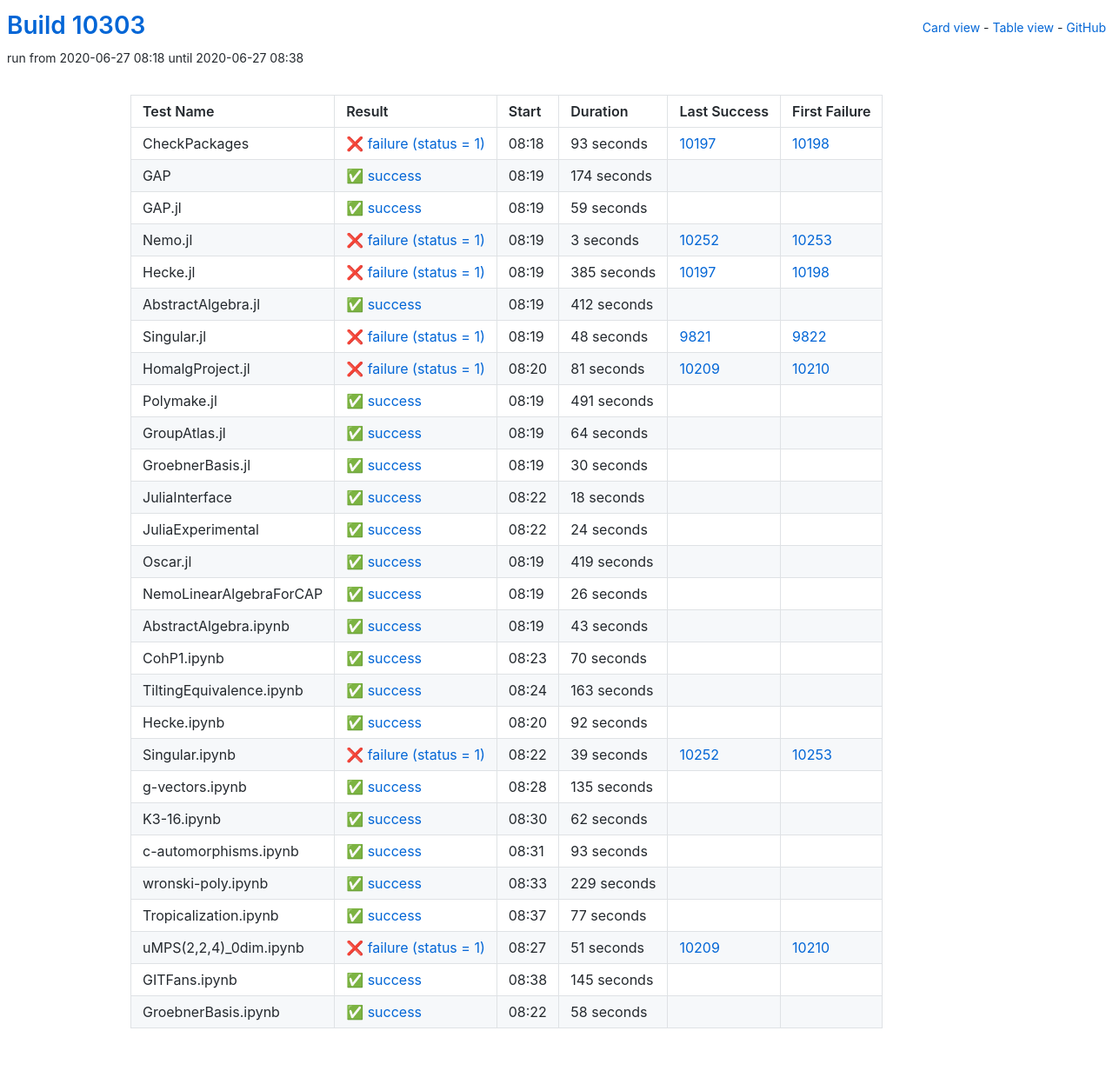
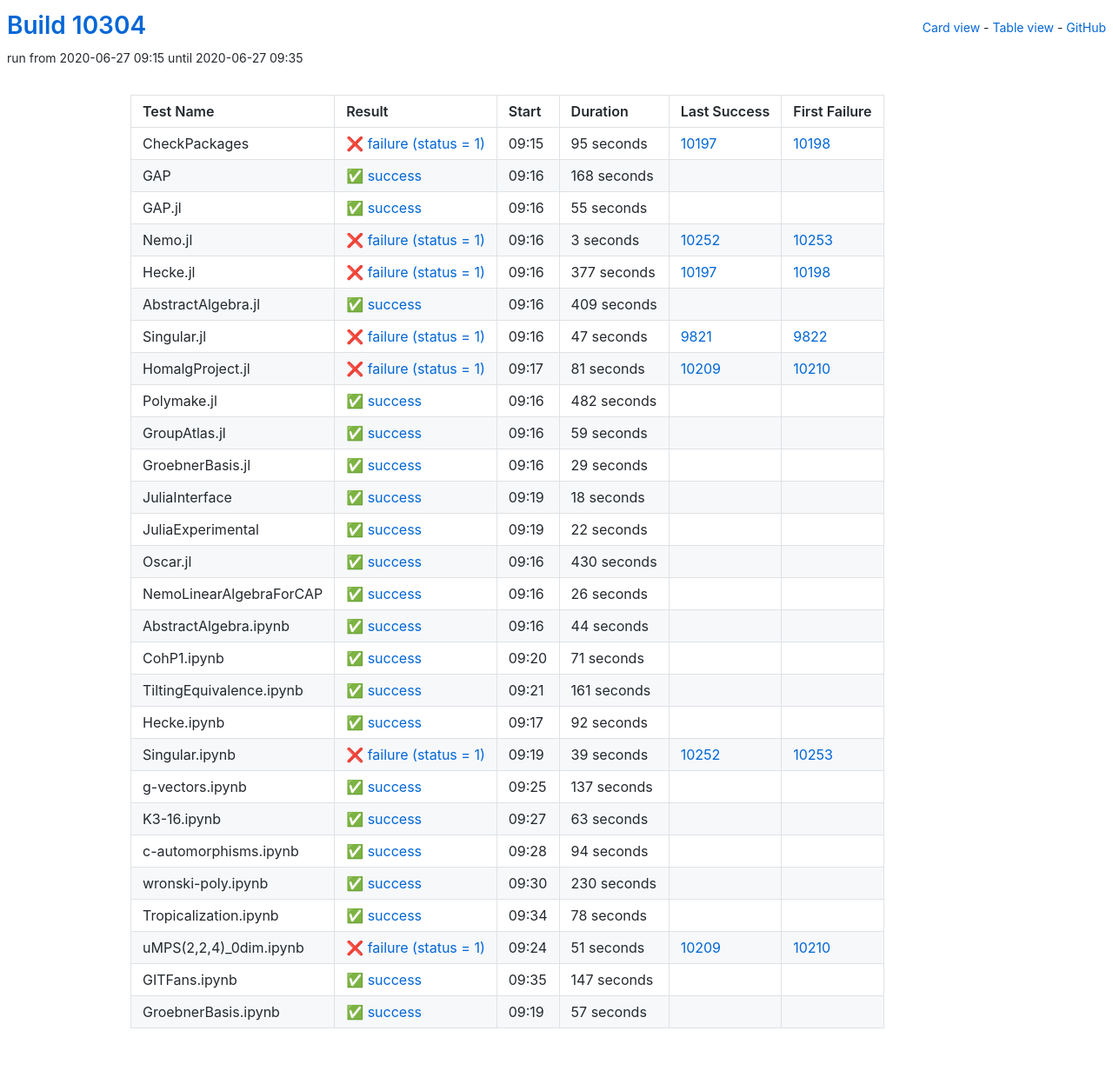
Before and after one commit to oscar-system/oscar-ci-status, a Jekyll site: the page built from table.html, in a window 1280 px wide. Shown: the whole page at 87% size. Built offline with Jekyll 4.4.1, drawn with Linux system fonts in a browser that asks for light colours.

Commit message:
Build #10304

```diff
--- a/_data/ci.yml
+++ b/_data/ci.yml
@@ -1,6 +1,6 @@
 ---
-build: 10303
-build_url: https://oscarci.mathematik.uni-kl.de/job/oscar/10303/
+build: 10304
+build_url: https://oscarci.mathematik.uni-kl.de/job/oscar/10304/
 job: oscar
 organization: oscar-system
 repo: oscar-ci-status
@@ -8,44 +8,44 @@
 tests:
 - name: CheckPackages
   id: checkpackages
-  log: https://oscarci.mathematik.uni-kl.de/job/oscar/10303/artifact/logs/build-10303/CheckPackages.log
-  start: 2020-06-27 08:18
+  log: https://oscarci.mathematik.uni-kl.de/job/oscar/10304/artifact/logs/build-10304/CheckPackages.log
+  start: 2020-06-27 09:15
   success: false
   exitcode: 1
   status: failure
-  duration: 93
+  duration: 95
   last_success: 10197
   last_success_url: https://oscarci.mathematik.uni-kl.de/job/oscar/10197/
   first_failure: 10198
   first_failure_url: https://oscarci.mathematik.uni-kl.de/job/oscar/10198/
 - name: GAP
   id: gap
-  log: https://oscarci.mathematik.uni-kl.de/job/oscar/10303/artifact/logs/build-10303/GAP.log
-  start: 2020-06-27 08:19
+  log: https://oscarci.mathematik.uni-kl.de/job/oscar/10304/artifact/logs/build-10304/GAP.log
+  start: 2020-06-27 09:16
   success: true
   exitcode: 0
   status: success
-  duration: 174
+  duration: 168
   last_success: false
   last_success_url:
   first_failure: false
   first_failure_url:
 - name: GAP.jl
   id: gap-jl
-  log: https://oscarci.mathematik.uni-kl.de/job/oscar/10303/artifact/logs/build-10303/GAP.jl.log
-  start: 2020-06-27 08:19
+  log: https://oscarci.mathematik.uni-kl.de/job/oscar/10304/artifact/logs/build-10304/GAP.jl.log
+  start: 2020-06-27 09:16
   success: true
   exitcode: 0
   status: success
-  duration: 59
+  duration: 55
   last_success: false
   last_success_url:
   first_failure: false
   first_failure_url:
 - name: Nemo.jl
   id: nemo-jl
-  log: https://oscarci.mathematik.uni-kl.de/job/oscar/10303/artifact/logs/build-10303/Nemo.jl.log
-  start: 2020-06-27 08:19
+  log: https://oscarci.mathematik.uni-kl.de/job/oscar/10304/artifact/logs/build-10304/Nemo.jl.log
+  start: 2020-06-27 09:16
   success: false
   exitcode: 1
   status: failure
@@ -56,44 +56,44 @@
   first_failure_url: https://oscarci.mathematik.uni-kl.de/job/oscar/10253/
 - name: Hecke.jl
   id: hecke-jl
-  log: https://oscarci.mathematik.uni-kl.de/job/oscar/10303/artifact/logs/build-10303/Hecke.jl.log
-  start: 2020-06-27 08:19
+  log: https://oscarci.mathematik.uni-kl.de/job/oscar/10304/artifact/logs/build-10304/Hecke.jl.log
+  start: 2020-06-27 09:16
   success: false
   exitcode: 1
   status: failure
-  duration: 385
+  duration: 377
   last_success: 10197
   last_success_url: https://oscarci.mathematik.uni-kl.de/job/oscar/10197/
   first_failure: 10198
   first_failure_url: https://oscarci.mathematik.uni-kl.de/job/oscar/10198/
 - name: AbstractAlgebra.jl
   id: abstractalgebra-jl
-  log: https://oscarci.mathematik.uni-kl.de/job/oscar/10303/artifact/logs/build-10303/AbstractAlgebra.jl.log
-  start: 2020-06-27 08:19
+  log: https://oscarci.mathematik.uni-kl.de/job/oscar/10304/artifact/logs/build-10304/AbstractAlgebra.jl.log
+  start: 2020-06-27 09:16
   success: true
   exitcode: 0
   status: success
-  duration: 412
+  duration: 409
   last_success: false
   last_success_url:
   first_failure: false
   first_failure_url:
 - name: Singular.jl
   id: singular-jl
-  log: https://oscarci.mathematik.uni-kl.de/job/oscar/10303/artifact/logs/build-10303/Singular.jl.log
-  start: 2020-06-27 08:19
+  log: https://oscarci.mathematik.uni-kl.de/job/oscar/10304/artifact/logs/build-10304/Singular.jl.log
+  start: 2020-06-27 09:16
   success: false
   exitcode: 1
   status: failure
-  duration: 48
+  duration: 47
   last_success: 9821
   last_success_url: https://oscarci.mathematik.uni-kl.de/job/oscar/9821/
   first_failure: 9822
   first_failure_url: https://oscarci.mathematik.uni-kl.de/job/oscar/9822/
 - name: HomalgProject.jl
   id: homalgproject-jl
-  log: https://oscarci.mathematik.uni-kl.de/job/oscar/10303/artifact/logs/build-10303/HomalgProject.jl.log
-  start: 2020-06-27 08:20
+  log: https://oscarci.mathematik.uni-kl.de/job/oscar/10304/artifact/logs/build-10304/HomalgProject.jl.log
+  start: 2020-06-27 09:17
   success: false
   exitcode: 1
   status: failure
@@ -104,44 +104,44 @@
   first_failure_url: https://oscarci.mathematik.uni-kl.de/job/oscar/10210/
 - name: Polymake.jl
   id: polymake-jl
-  log: https://oscarci.mathematik.uni-kl.de/job/oscar/10303/artifact/logs/build-10303/Polymake.jl.log
-  start: 2020-06-27 08:19
+  log: https://oscarci.mathematik.uni-kl.de/job/oscar/10304/artifact/logs/build-10304/Polymake.jl.log
+  start: 2020-06-27 09:16
   success: true
   exitcode: 0
   status: success
-  duration: 491
+  duration: 482
   last_success: false
   last_success_url:
   first_failure: false
   first_failure_url:
 - name: GroupAtlas.jl
   id: groupatlas-jl
-  log: https://oscarci.mathematik.uni-kl.de/job/oscar/10303/artifact/logs/build-10303/GroupAtlas.jl.log
-  start: 2020-06-27 08:19
+  log: https://oscarci.mathematik.uni-kl.de/job/oscar/10304/artifact/logs/build-10304/GroupAtlas.jl.log
+  start: 2020-06-27 09:16
   success: true
   exitcode: 0
   status: success
-  duration: 64
+  duration: 59
   last_success: false
   last_success_url:
   first_failure: false
   first_failure_url:
 - name: GroebnerBasis.jl
   id: groebnerbasis-jl
-  log: https://oscarci.mathematik.uni-kl.de/job/oscar/10303/artifact/logs/build-10303/GroebnerBasis.jl.log
-  start: 2020-06-27 08:19
+  log: https://oscarci.mathematik.uni-kl.de/job/oscar/10304/artifact/logs/build-10304/GroebnerBasis.jl.log
+  start: 2020-06-27 09:16
   success: true
   exitcode: 0
   status: success
-  duration: 30
+  duration: 29
   last_success: false
   last_success_url:
   first_failure: false
   first_failure_url:
 - name: JuliaInterface
   id: juliainterface
-  log: https://oscarci.mathematik.uni-kl.de/job/oscar/10303/artifact/logs/build-10303/JuliaInterface.log
-  start: 2020-06-27 08:22
+  log: https://oscarci.mathematik.uni-kl.de/job/oscar/10304/artifact/logs/build-10304/JuliaInterface.log
+  start: 2020-06-27 09:19
   success: true
   exitcode: 0
   status: success
@@ -152,32 +152,32 @@
   first_failure_url:
 - name: JuliaExperimental
   id: juliaexperimental
-  log: https://oscarci.mathematik.uni-kl.de/job/oscar/10303/artifact/logs/build-10303/JuliaExperimental.log
-  start: 2020-06-27 08:22
+  log: https://oscarci.mathematik.uni-kl.de/job/oscar/10304/artifact/logs/build-10304/JuliaExperimental.log
+  start: 2020-06-27 09:19
   success: true
   exitcode: 0
   status: success
-  duration: 24
+  duration: 22
   last_success: false
   last_success_url:
   first_failure: false
   first_failure_url:
 - name: Oscar.jl
   id: oscar-jl
-  log: https://oscarci.mathematik.uni-kl.de/job/oscar/10303/artifact/logs/build-10303/Oscar.jl.log
-  start: 2020-06-27 08:19
+  log: https://oscarci.mathematik.uni-kl.de/job/oscar/10304/artifact/logs/build-10304/Oscar.jl.log
+  start: 2020-06-27 09:16
   success: true
   exitcode: 0
   status: success
-  duration: 419
+  duration: 430
   last_success: false
   last_success_url:
   first_failure: false
   first_failure_url:
 - name: NemoLinearAlgebraForCAP
   id: nemolinearalgebraforcap
-  log: https://oscarci.mathematik.uni-kl.de/job/oscar/10303/artifact/logs/build-10303/NemoLinearAlgebraForCAP.log
-  start: 2020-06-27 08:19
+  log: https://oscarci.mathematik.uni-kl.de/job/oscar/10304/artifact/logs/build-10304/NemoLinearAlgebraForCAP.log
+  start: 2020-06-27 09:16
   success: true
   exitcode: 0
   status: success
@@ -188,44 +188,44 @@
   first_failure_url:
 - name: AbstractAlgebra.ipynb
   id: abstractalgebra-ipynb
-  log: https://oscarci.mathematik.uni-kl.de/job/oscar/10303/artifact/logs/build-10303/AbstractAlgebra.ipynb.log
-  start: 2020-06-27 08:19
+  log: https://oscarci.mathematik.uni-kl.de/job/oscar/10304/artifact/logs/build-10304/AbstractAlgebra.ipynb.log
+  start: 2020-06-27 09:16
   success: true
   exitcode: 0
   status: success
-  duration: 43
+  duration: 44
   last_success: false
   last_success_url:
   first_failure: false
   first_failure_url:
 - name: CohP1.ipynb
   id: cohp1-ipynb
-  log: https://oscarci.mathematik.uni-kl.de/job/oscar/10303/artifact/logs/build-10303/CohP1.ipynb.log
-  start: 2020-06-27 08:23
+  log: https://oscarci.mathematik.uni-kl.de/job/oscar/10304/artifact/logs/build-10304/CohP1.ipynb.log
+  start: 2020-06-27 09:20
   success: true
   exitcode: 0
   status: success
-  duration: 70
+  duration: 71
   last_success: false
   last_success_url:
   first_failure: false
   first_failure_url:
 - name: TiltingEquivalence.ipynb
   id: tiltingequivalence-ipynb
-  log: https://oscarci.mathematik.uni-kl.de/job/oscar/10303/artifact/logs/build-10303/TiltingEquivalence.ipynb.log
-  start: 2020-06-27 08:24
+  log: https://oscarci.mathematik.uni-kl.de/job/oscar/10304/artifact/logs/build-10304/TiltingEquivalence.ipynb.log
+  start: 2020-06-27 09:21
   success: true
   exitcode: 0
   status: success
-  duration: 163
+  duration: 161
   last_success: false
   last_success_url:
   first_failure: false
   first_failure_url:
 - name: Hecke.ipynb
   id: hecke-ipynb
-  log: https://oscarci.mathematik.uni-kl.de/job/oscar/10303/artifact/logs/build-10303/Hecke.ipynb.log
-  start: 2020-06-27 08:20
+  log: https://oscarci.mathematik.uni-kl.de/job/oscar/10304/artifact/logs/build-10304/Hecke.ipynb.log
+  start: 2020-06-27 09:17
   success: true
   exitcode: 0
   status: success
@@ -236,8 +236,8 @@
   first_failure_url:
 - name: Singular.ipynb
   id: singular-ipynb
-  log: https://oscarci.mathematik.uni-kl.de/job/oscar/10303/artifact/logs/build-10303/Singular.ipynb.log
-  start: 2020-06-27 08:22
+  log: https://oscarci.mathematik.uni-kl.de/job/oscar/10304/artifact/logs/build-10304/Singular.ipynb.log
+  start: 2020-06-27 09:19
   success: false
   exitcode: 1
   status: failure
@@ -248,68 +248,68 @@
   first_failure_url: https://oscarci.mathematik.uni-kl.de/job/oscar/10253/
 - name: g-vectors.ipynb
   id: g-vectors-ipynb
-  log: https://oscarci.mathematik.uni-kl.de/job/oscar/10303/artifact/logs/build-10303/g-vectors.ipynb.log
-  start: 2020-06-27 08:28
+  log: https://oscarci.mathematik.uni-kl.de/job/oscar/10304/artifact/logs/build-10304/g-vectors.ipynb.log
+  start: 2020-06-27 09:25
   success: true
   exitcode: 0
   status: success
-  duration: 135
+  duration: 137
   last_success: false
   last_success_url:
   first_failure: false
   first_failure_url:
 - name: K3-16.ipynb
   id: k3-16-ipynb
-  log: https://oscarci.mathematik.uni-kl.de/job/oscar/10303/artifact/logs/build-10303/K3-16.ipynb.log
-  start: 2020-06-27 08:30
+  log: https://oscarci.mathematik.uni-kl.de/job/oscar/10304/artifact/logs/build-10304/K3-16.ipynb.log
+  start: 2020-06-27 09:27
   success: true
   exitcode: 0
   status: success
-  duration: 62
+  duration: 63
   last_success: false
   last_success_url:
   first_failure: false
   first_failure_url:
 - name: c-automorphisms.ipynb
   id: c-automorphisms-ipynb
-  log: https://oscarci.mathematik.uni-kl.de/job/oscar/10303/artifact/logs/build-10303/c-automorphisms.ipynb.log
-  start: 2020-06-27 08:31
+  log: https://oscarci.mathematik.uni-kl.de/job/oscar/10304/artifact/logs/build-10304/c-automorphisms.ipynb.log
+  start: 2020-06-27 09:28
   success: true
   exitcode: 0
   status: success
-  duration: 93
+  duration: 94
   last_success: false
   last_success_url:
   first_failure: false
   first_failure_url:
 - name: wronski-poly.ipynb
   id: wronski-poly-ipynb
-  log: https://oscarci.mathematik.uni-kl.de/job/oscar/10303/artifact/logs/build-10303/wronski-poly.ipynb.log
-  start: 2020-06-27 08:33
+  log: https://oscarci.mathematik.uni-kl.de/job/oscar/10304/artifact/logs/build-10304/wronski-poly.ipynb.log
+  start: 2020-06-27 09:30
   success: true
   exitcode: 0
   status: success
-  duration: 229
+  duration: 230
   last_success: false
   last_success_url:
   first_failure: false
   first_failure_url:
 - name: Tropicalization.ipynb
   id: tropicalization-ipynb
-  log: https://oscarci.mathematik.uni-kl.de/job/oscar/10303/artifact/logs/build-10303/Tropicalization.ipynb.log
-  start: 2020-06-27 08:37
+  log: https://oscarci.mathematik.uni-kl.de/job/oscar/10304/artifact/logs/build-10304/Tropicalization.ipynb.log
+  start: 2020-06-27 09:34
   success: true
   exitcode: 0
   status: success
-  duration: 77
+  duration: 78
   last_success: false
   last_success_url:
   first_failure: false
   first_failure_url:
 - name: uMPS(2,2,4)_0dim.ipynb
   id: umps-2-2-4-0dim-ipynb
-  log: https://oscarci.mathematik.uni-kl.de/job/oscar/10303/artifact/logs/build-10303/uMPS-2-2-4-_0dim.ipynb.log
-  start: 2020-06-27 08:27
+  log: https://oscarci.mathematik.uni-kl.de/job/oscar/10304/artifact/logs/build-10304/uMPS-2-2-4-_0dim.ipynb.log
+  start: 2020-06-27 09:24
   success: false
   exitcode: 1
   status: failure
@@ -320,24 +320,24 @@
   first_failure_url: https://oscarci.mathematik.uni-kl.de/job/oscar/10210/
 - name: GITFans.ipynb
   id: gitfans-ipynb
-  log: https://oscarci.mathematik.uni-kl.de/job/oscar/10303/artifact/logs/build-10303/GITFans.ipynb.log
-  start: 2020-06-27 08:38
+  log: https://oscarci.mathematik.uni-kl.de/job/oscar/10304/artifact/logs/build-10304/GITFans.ipynb.log
+  start: 2020-06-27 09:35
   success: true
   exitcode: 0
   status: success
-  duration: 145
+  duration: 147
   last_success: false
   last_success_url:
   first_failure: false
   first_failure_url:
 - name: GroebnerBasis.ipynb
   id: groebnerbasis-ipynb
-  log: https://oscarci.mathematik.uni-kl.de/job/oscar/10303/artifact/logs/build-10303/GroebnerBasis.ipynb.log
-  start: 2020-06-27 08:22
+  log: https://oscarci.mathematik.uni-kl.de/job/oscar/10304/artifact/logs/build-10304/GroebnerBasis.ipynb.log
+  start: 2020-06-27 09:19
   success: true
   exitcode: 0
   status: success
-  duration: 58
+  duration: 57
   last_success: false
   last_success_url:
   first_failure: false
```
Also changed, not shown: README.md.
